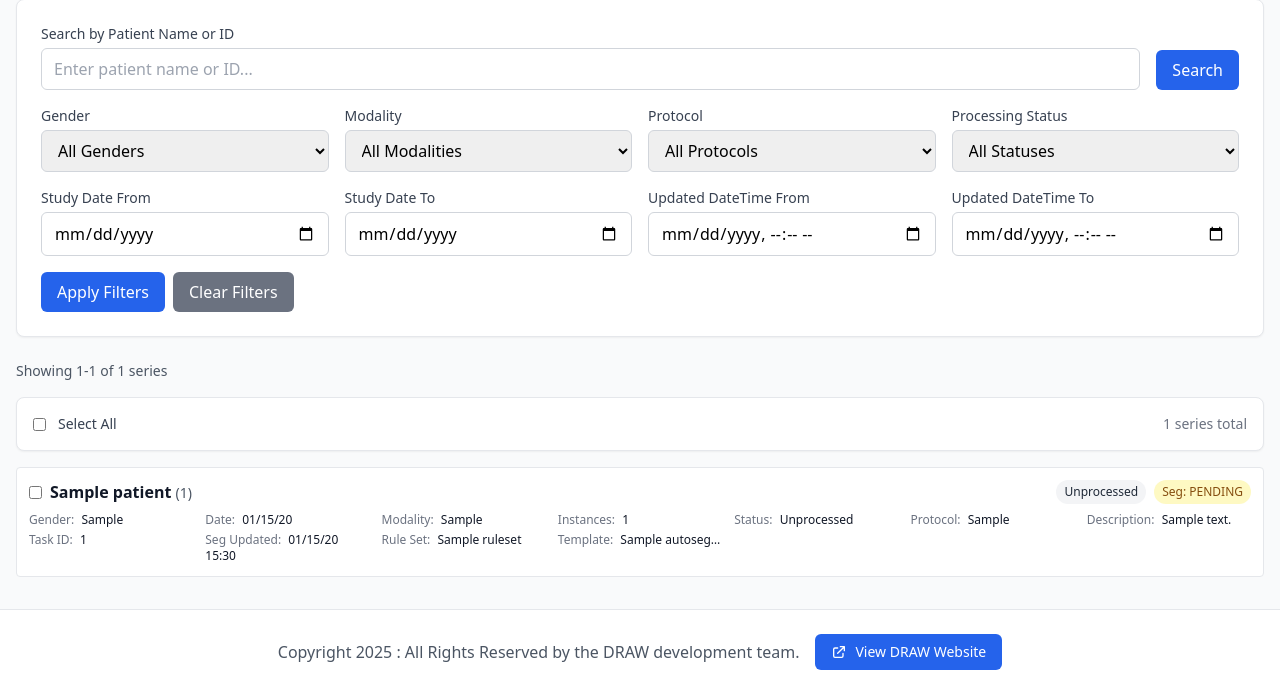
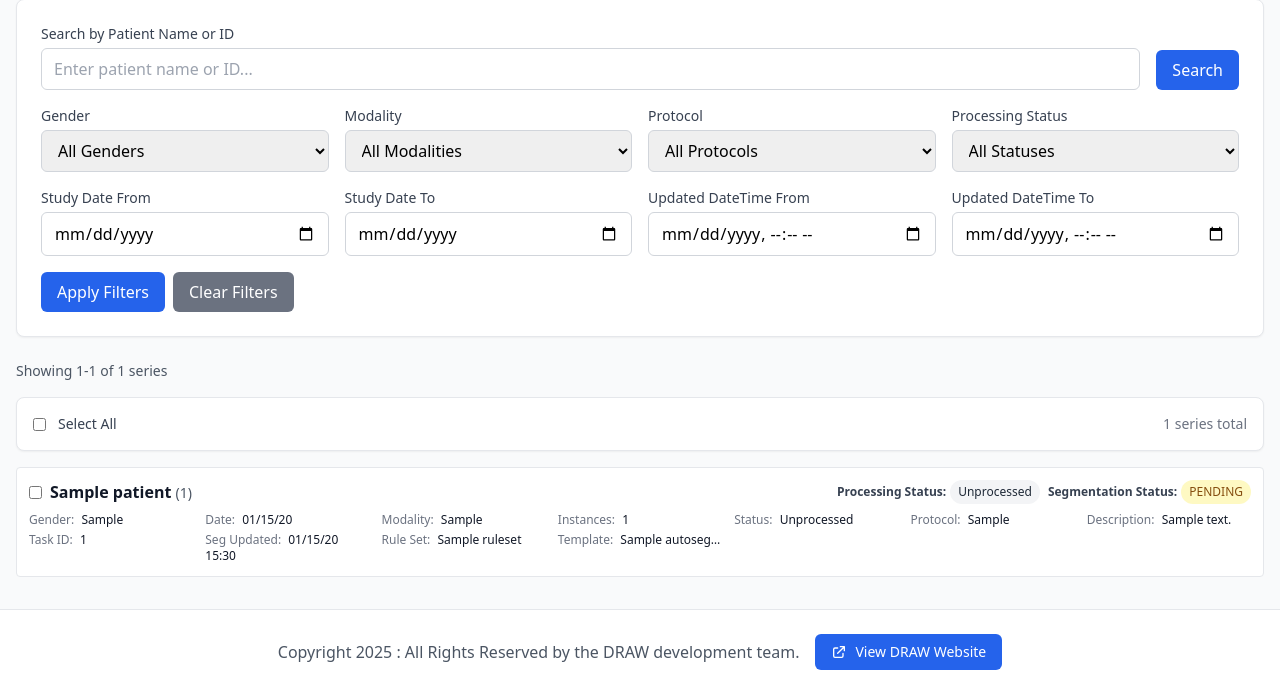
Before and after one commit to CHAVI-India/draw-client-2.0, a Django app: page /dicom/series-status/ in a window 1280 px wide. Shown: the part 190-884 px from the top of the page. Run offline with Django 5.2, Linux system fonts and the light colour scheme; a user stored in the database is signed in; tables that the repository leaves empty hold one stand-in row (values such as "Sample post"); parts of the project's set-up code (start-up, migrations or seed data) failed here and were passed over; some libraries are stand-ins or nearby versions.

Commit message:
feat: enhance status display with labels and improved color-coding for processing states

```diff
--- a/templates/dicom_handler/series_processing_status.html
+++ b/templates/dicom_handler/series_processing_status.html
@@ -161,33 +161,42 @@
                         </div>
                     </div>
                     <div class="flex items-center space-x-2">
+                        <div class="inline-flex items-center space-x-1">
+                            <span class="text-xs font-bold text-gray-700">Processing Status:</span>
                             <span class="inline-flex px-2 py-1 text-xs font-medium rounded-full
-                            {% if series.processing_status == 'Rule Matched' %}bg-green-100 text-green-800
-                            {% elif series.processing_status == 'Rule Not Matched' %}bg-red-100 text-red-800
-                            {% elif series.processing_status == 'Multiple Rules Matched' %}bg-yellow-100 text-yellow-800
+                                {% if series.processing_status == 'Rule Matched' or series.processing_status == 'Deidentified Successfully' or series.processing_status == 'Sent to Draw Server' or series.processing_status == 'RT Structure Received' or series.processing_status == 'RT Structure Exported' %}bg-green-100 text-green-800
+                                {% elif series.processing_status == 'Rule Not Matched' or series.processing_status == 'Deidentification Failed' or series.processing_status == 'Failed Transfer to Draw Server' or series.processing_status == 'Invalid RT Structure Received' or series.processing_status == 'RT Structure Export Failed' %}bg-red-100 text-red-800
+                                {% elif series.processing_status == 'Multiple Rules Matched' or series.processing_status == 'Pending Transfer to Draw Server' %}bg-yellow-100 text-yellow-800
                                 {% elif series.processing_status == 'Unprocessed' %}bg-gray-100 text-gray-800
                                 {% else %}bg-blue-100 text-blue-800{% endif %}">
                                 {{ series.processing_status }}
                             </span>
+                        </div>
                         {% if series.export_info %}
                             {% if series.export_info.server_segmentation_status %}
-                            <span class="inline-flex items-center px-2 py-1 text-xs font-medium rounded-full
-                                {% if series.export_info.server_segmentation_status == 'SUCCESS' %}bg-green-100 text-green-800
+                            <div class="inline-flex items-center space-x-1">
+                                <span class="text-xs font-bold text-gray-700">Segmentation Status:</span>
+                                <span class="inline-flex px-2 py-1 text-xs font-medium rounded-full
+                                    {% if series.export_info.server_segmentation_status == 'SEGMENTATION COMPLETED' or series.export_info.server_segmentation_status == 'RTStructure Received' %}bg-green-100 text-green-800
                                     {% elif series.export_info.server_segmentation_status == 'FAILED' %}bg-red-100 text-red-800
                                     {% elif series.export_info.server_segmentation_status == 'PENDING' or series.export_info.server_segmentation_status == 'PROCESSING' %}bg-yellow-100 text-yellow-800
                                     {% else %}bg-gray-100 text-gray-800{% endif %}">
-                                Seg: {{ series.export_info.server_segmentation_status }}
+                                    {{ series.export_info.server_segmentation_status }}
                                 </span>
+                            </div>
                             {% endif %}
 
                             {% if series.export_info.deidentified_zip_file_transfer_status %}
-                            <span class="inline-flex items-center px-2 py-1 text-xs font-medium rounded-full
-                                {% if series.export_info.deidentified_zip_file_transfer_status == 'COMPLETED' %}bg-green-100 text-green-800
-                                {% elif series.export_info.deidentified_zip_file_transfer_status == 'FAILED' or series.export_info.deidentified_zip_file_transfer_status == 'CHEKSUM_MATCH_FAILED' or series.export_info.deidentified_zip_file_transfer_status == 'INVALID_RT_STRUCT_FILE' %}bg-red-100 text-red-800
-                                {% elif series.export_info.deidentified_zip_file_transfer_status == 'PENDING' or series.export_info.deidentified_zip_file_transfer_status == 'IN_PROGRESS' %}bg-yellow-100 text-yellow-800
+                            <div class="inline-flex items-center space-x-1">
+                                <span class="text-xs font-bold text-gray-700">Transfer:</span>
+                                <span class="inline-flex px-2 py-1 text-xs font-medium rounded-full
+                                    {% if series.export_info.deidentified_zip_file_transfer_status == 'Completed' or series.export_info.deidentified_zip_file_transfer_status == 'RTStructureSet File Received' %}bg-green-100 text-green-800
+                                    {% elif series.export_info.deidentified_zip_file_transfer_status == 'Failed' or series.export_info.deidentified_zip_file_transfer_status == 'Checksum Match Failed' or series.export_info.deidentified_zip_file_transfer_status == 'Invalid RTStructureSet FIle Received' %}bg-red-100 text-red-800
+                                    {% elif series.export_info.deidentified_zip_file_transfer_status == 'Pending' or series.export_info.deidentified_zip_file_transfer_status == 'In Progress' %}bg-yellow-100 text-yellow-800
                                     {% else %}bg-gray-100 text-gray-800{% endif %}">
-                                Transfer: {{ series.export_info.deidentified_zip_file_transfer_status|title|cut:'_' }}
+                                    {{ series.export_info.deidentified_zip_file_transfer_status|title|cut:'_' }}
                                 </span>
+                            </div>
                             {% endif %}
                         {% endif %}
                     </div>
```
Lines whose indentation alone changed are shown as unchanged.
